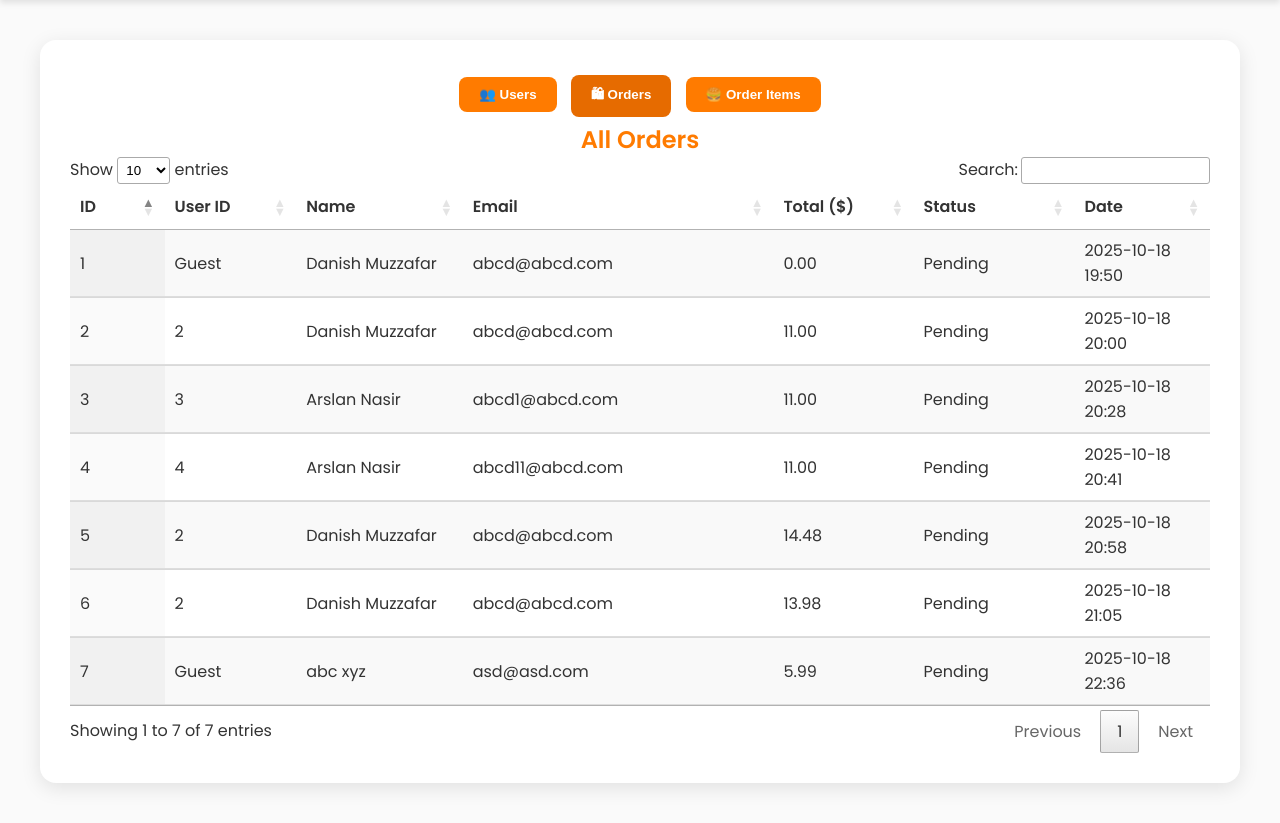
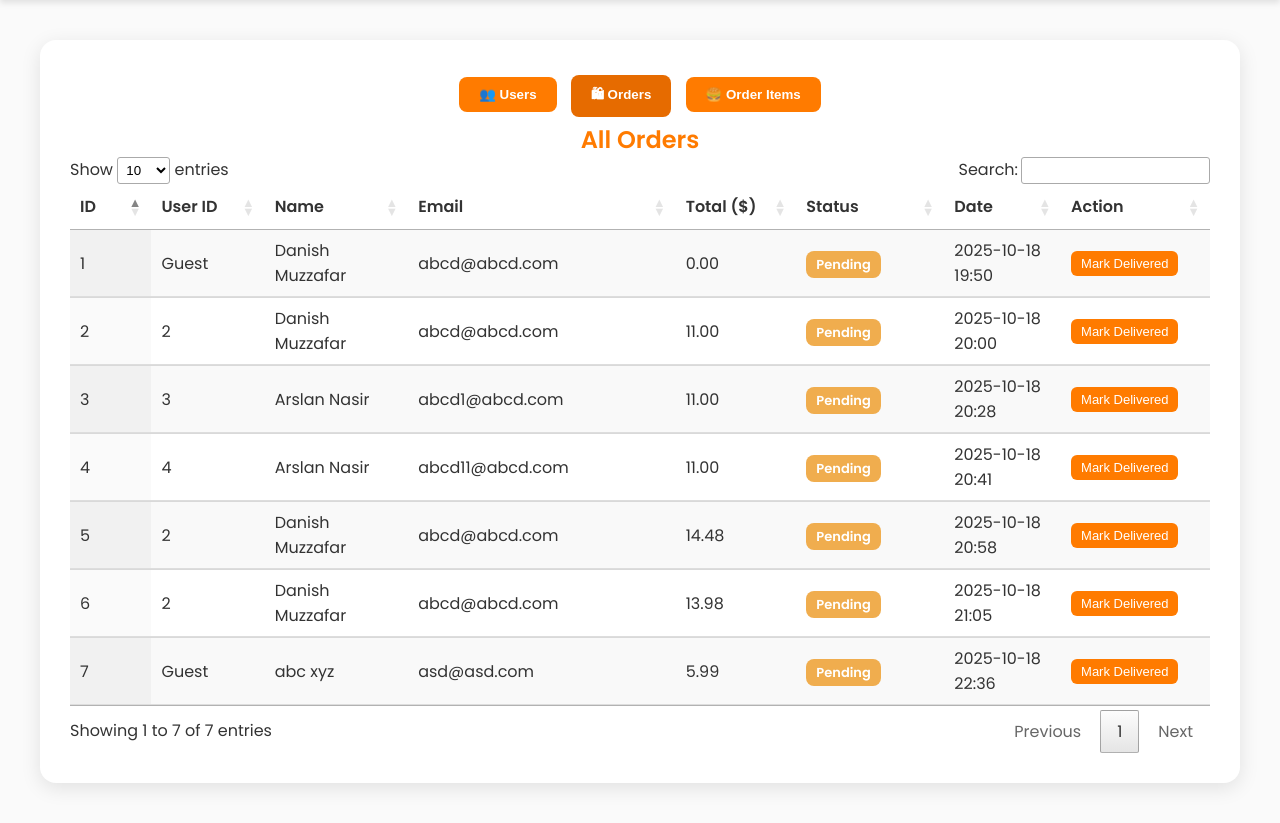
Before and after one commit to arslannasir-dev/food_ordering_system, a Flask app: page /admin_dashboard in a window 1280 px wide, after a click on "🛍 Orders". Shown: the part 63-886 px from the top of the page. Run offline with Flask 3, Linux system fonts and the light colour scheme; some libraries are stand-ins or nearby versions.

Commit message:
added admin dashboard reports

```diff
--- a/app.py
+++ b/app.py
@@ -293,20 +293,39 @@ def admin_login():
 
     return render_template('admin_login.html')
 
+
 @app.route('/admin_dashboard')
 def admin_dashboard():
     users = User.query.all()
     orders = Order.query.order_by(Order.created_at.desc()).all()
     order_items = OrderItem.query.all()
-    foods = Food.query.all()  # Optional – for reference
+
+    # ✅ Convert Order objects into JSON-safe dictionaries
+    order_list = []
+    for o in orders:
+        order_list.append({
+            "id": o.id,
+            "user_id": o.user_id,
+            "customer_name": o.customer_name,
+            "email": o.email,
+            "phone": o.phone,
+            "address": o.address,
+            "total_amount": float(o.total_amount or 0),
+            "created_at": o.created_at.strftime("%Y-%m-%d %H:%M:%S") if o.created_at else "",
+            "is_guest": bool(o.is_guest),
+            "status": o.status
+        })
 
     return render_template(
         'admin_dashboard.html',
         users=users,
         orders=orders,
         order_items=order_items,
-        foods=foods
+        orders_json=order_list  # ✅ pass this version for Chart.js
     )
+
+
+
 
 if __name__ == '__main__':
     app.run(debug=True)
--- a/static/style.css
+++ b/static/style.css
@@ -1103,3 +1103,31 @@ body {
   vertical-align: top;
   margin-left: 5px;
 }
+.status-badge {
+  padding: 4px 10px;
+  border-radius: 8px;
+  color: white;
+  font-weight: 600;
+  font-size: 13px;
+}
+
+.status-badge.pending { background: #f0ad4e; }
+.status-badge.delivered { background: #5cb85c; }
+.status-badge.cancelled { background: #d9534f; }
+
+.btn-small {
+  background: #ff7b00;
+  border: none;
+  color: white;
+  padding: 5px 10px;
+  border-radius: 6px;
+  cursor: pointer;
+  font-size: 13px;
+}
+
+.btn-small:hover { background: #e46d00; }
+
+.btn-small.disabled {
+  background: #ccc;
+  cursor: not-allowed;
+}
--- a/templates/admin_dashboard.html
+++ b/templates/admin_dashboard.html
@@ -90,23 +90,42 @@
     <h2>All Orders</h2>
     <table id="orderTable" class="display">
         <thead>
-        <tr><th>ID</th><th>User ID</th><th>Name</th><th>Email</th><th>Total ($)</th><th>Status</th><th>Date</th></tr>
+        <tr>
+            <th>ID</th>
+            <th>User ID</th>
+            <th>Name</th>
+            <th>Email</th>
+            <th>Total ($)</th>
+            <th>Status</th>
+            <th>Date</th>
+            <th>Action</th>
+        </tr>
         </thead>
         <tbody>
         {% for order in orders %}
-        <tr>
+        <tr id="order-{{ order.id }}">
             <td>{{ order.id }}</td>
             <td>{{ order.user_id or 'Guest' }}</td>
             <td>{{ order.customer_name }}</td>
             <td>{{ order.email }}</td>
             <td>{{ '%.2f'|format(order.total_amount) }}</td>
-          <td>{{ order.status }}</td>
+            <td>
+            <span class="status-badge {{ order.status|lower }}">{{ order.status }}</span>
+            </td>
             <td>{{ order.created_at.strftime('%Y-%m-%d %H:%M') }}</td>
+            <td>
+            {% if order.status != 'Delivered' %}
+            <button class="btn-small" onclick="markDelivered('{{ order.id }}')">Mark Delivered</button>
+            {% else %}
+            <button class="btn-small disabled" disabled>Delivered</button>
+            {% endif %}
+            </td>
         </tr>
         {% endfor %}
         </tbody>
     </table>
   </div>
+
 
   <!-- ORDER ITEMS -->
   <div id="items" class="tab-content">
@@ -140,12 +159,118 @@ function showTab(tabName) {
   event.target.classList.add('active');
 }
 
+// Initialize DataTables
 $(document).ready(function() {
   $('#userTable').DataTable();
   $('#orderTable').DataTable();
   $('#itemTable').DataTable();
 });
+
+// 2️⃣ Step 4: Mark Delivered Function
+async function markDelivered(orderId) {
+  const confirmAction = confirm("Mark order #" + orderId + " as Delivered?");
+  if (!confirmAction) return;
+
+  const res = await fetch('/update_order_status', {
+    method: 'POST',
+    headers: { 'Content-Type': 'application/json' },
+    body: JSON.stringify({ order_id: orderId, status: 'Delivered' })
+  });
+
+  const result = await res.json();
+  if (result.success) {
+    const row = document.getElementById('order-' + orderId);
+    const badge = row.querySelector('.status-badge');
+    badge.textContent = 'Delivered';
+    badge.className = 'status-badge delivered';
+
+    const btn = row.querySelector('button');
+    btn.textContent = 'Delivered';
+    btn.disabled = true;
+    btn.classList.add('disabled');
+
+    alert('✅ Order marked as Delivered!');
+  } else {
+    alert(result.error || 'Error updating status');
+  }
+}
 </script>
+
+<!-- 3️⃣ Step 5: Chart.js Analytics -->
+<script src="https://cdn.jsdelivr.net/npm/chart.js"></script>
+<!-- Safely embed orders JSON data -->
+<script id="orders-data" type="application/json">
+  {{ orders_json | tojson }}
+</script>
+
+<!-- Chart.js Visualization -->
+<script>
+const orders = JSON.parse(document.getElementById('orders-data').textContent);
+const dailySales = {};
+
+// ✅ Build daily sales summary
+orders.forEach(o => {
+  const date = o.created_at ? o.created_at.slice(0, 10) : 'Unknown';
+  dailySales[date] = (dailySales[date] || 0) + (o.total_amount || 0);
+});
+
+const labels = Object.keys(dailySales);
+const data = Object.values(dailySales);
+
+// === Chart 1: Sales per Day ===
+if (labels.length > 0) {
+  new Chart(document.getElementById('salesChart'), {
+    type: 'line',
+    data: {
+      labels: labels,
+      datasets: [{
+        label: 'Sales ($)',
+        data: data,
+        borderColor: '#ff7b00',
+        fill: true,
+        tension: 0.4,
+        backgroundColor: 'rgba(255, 123, 0, 0.2)'
+      }]
+    },
+    options: {
+      responsive: true,
+      plugins: {
+        legend: { display: true, position: 'bottom' },
+        title: { display: true, text: '📈 Sales per Day' }
+      }
+    }
+  });
+} else {
+  document.getElementById('salesChart').outerHTML = "<p style='text-align:center;color:#999;'>No order data available</p>";
+}
+
+// === Chart 2: Orders by Type ===
+const guestOrders = orders.filter(o => o.is_guest).length;
+const clientOrders = orders.filter(o => !o.is_guest).length;
+
+if (orders.length > 0) {
+  new Chart(document.getElementById('typeChart'), {
+    type: 'doughnut',
+    data: {
+      labels: ['Guest Orders', 'Client Orders'],
+      datasets: [{
+        data: [guestOrders, clientOrders],
+        backgroundColor: ['#f0ad4e', '#5cb85c']
+      }]
+    },
+    options: {
+      plugins: {
+        legend: { position: 'bottom' },
+        title: { display: true, text: '🧾 Orders by Type' }
+      }
+    }
+  });
+} else {
+  document.getElementById('typeChart').outerHTML = "<p style='text-align:center;color:#999;'>No data to display</p>";
+}
+</script>
+
+
 
 </body>
 </html>
```
Also changed, not shown: instance/database.db. Lines whose indentation alone changed are shown as unchanged.
